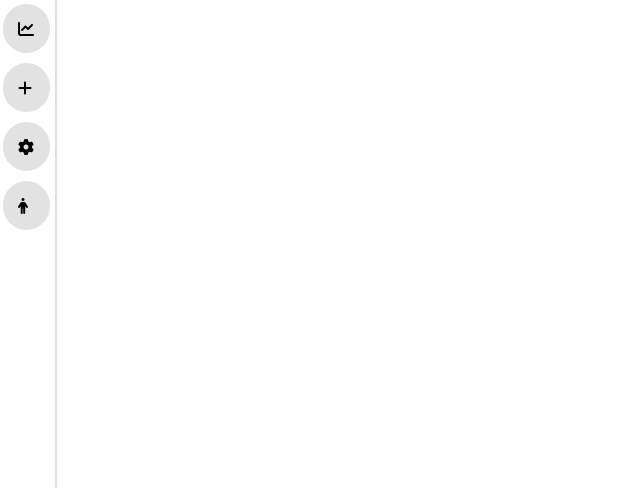
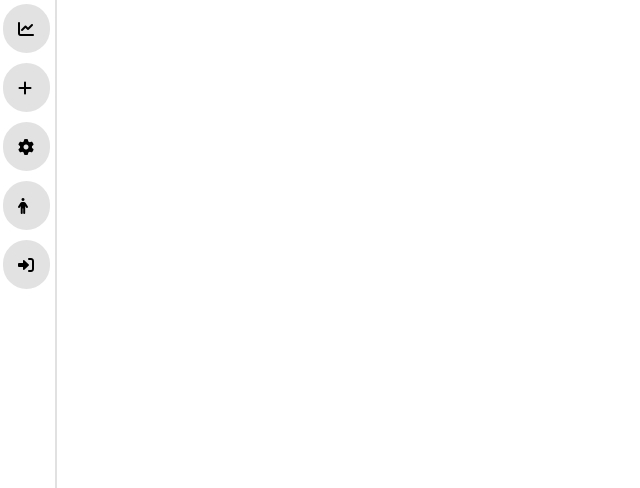
Before and after one commit to Quelopande/enderdeploy, a PHP site: page /dashboard in a window 1280 px wide. Shown: the part 224-712 px from the top of the page, without its empty margins (0-640 px from the left). Run offline with PHP 8.4, Linux system fonts and the light colour scheme; the visitor is signed in with stand-in values (Sample User, id 1); data that the repository does not hold is empty; some web fonts are replaced.

Commit message:
New button signout

```diff
--- a/src/views/dashboard/menutemplate.view.php
+++ b/src/views/dashboard/menutemplate.view.php
@@ -19,6 +19,6 @@
                 <?php if($result['role'] != '-1') {
                     echo '<a href="/staffPanel/"><li id="5"><i class="fa-solid fa-person"></i> <p class="overTxt">Staff</p></li></a>';
                 } ?>
-            </ul>
+                <a href="/auth/signout"><li id="6"><i class="fa-solid fa-right-to-bracket"></i> <p class="overTxt">Cerrar Sesión</p></li></a>
         </div>
     </nav>
```
